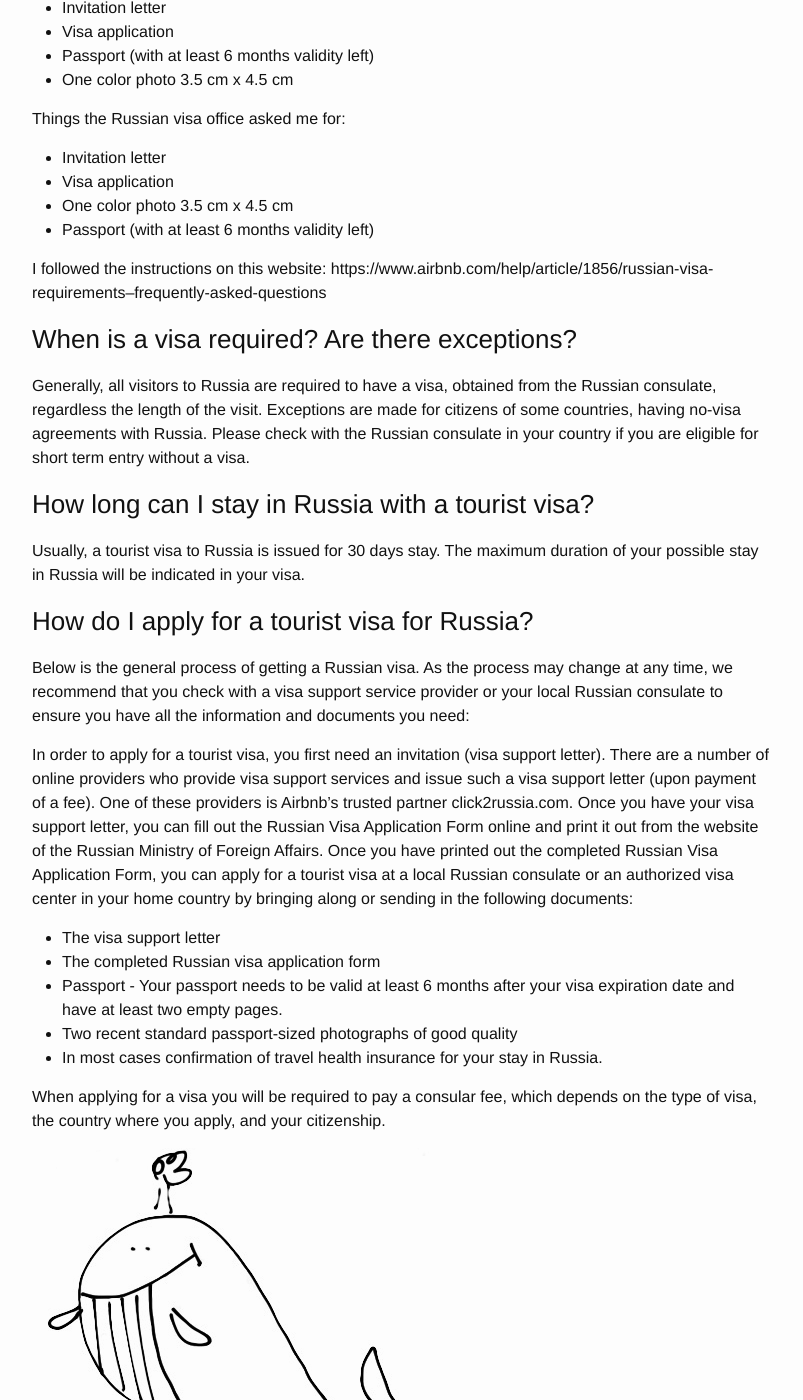
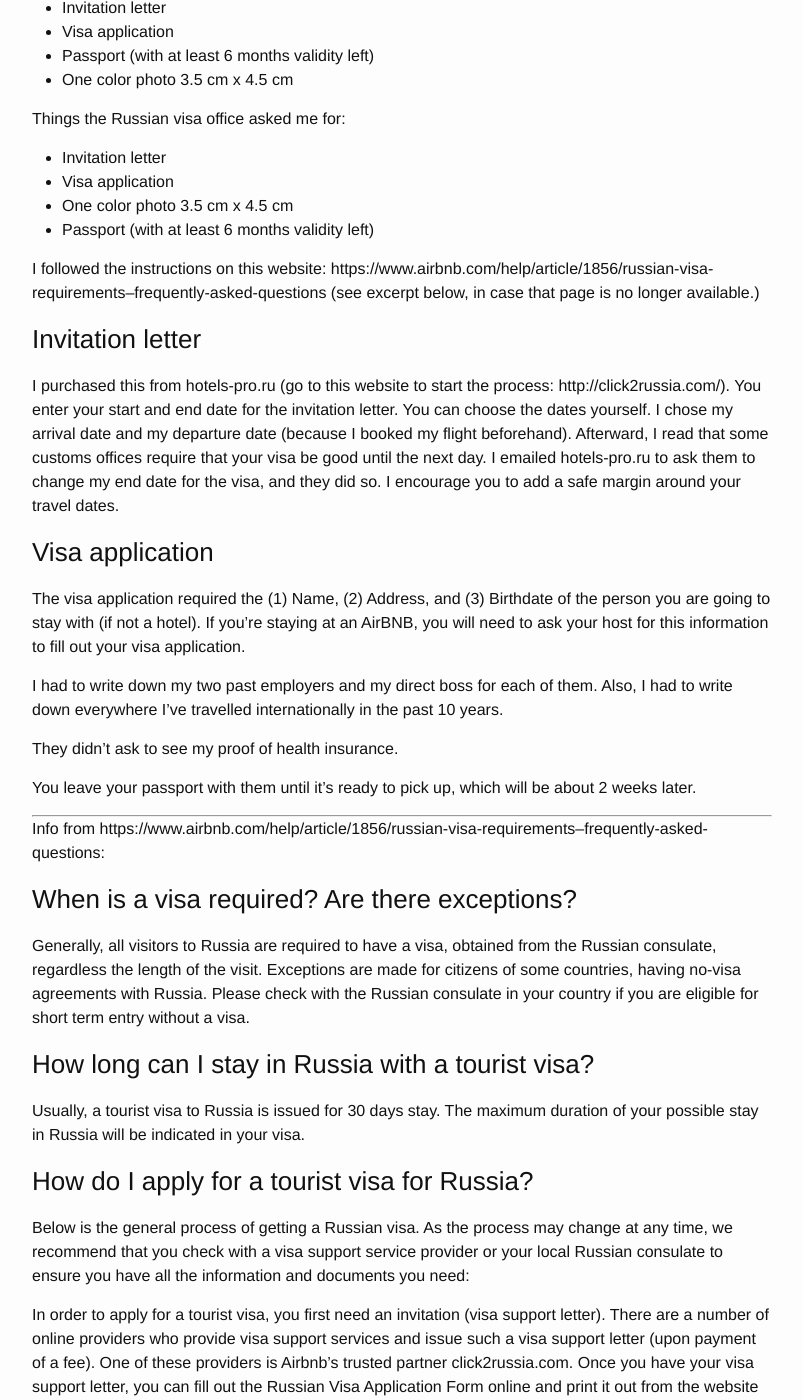
Before and after one commit to bev-a-tron/bev-a-tron.github.io, a Jekyll site: the page built from _posts/2018-07-23-how-to-get-a-russian-tourist-visa.markdown, in a window 1280 px wide and 1400 px high, scrolled down 567 px. Shown: the whole window, without its empty margins (238-1041 px from the left). Built offline with Jekyll 4.4.1, drawn with Linux system fonts in a browser that asks for light colours.

Commit message:
Add invitation and visa application info

```diff
--- a/_posts/2018-07-23-how-to-get-a-russian-tourist-visa.markdown
+++ b/_posts/2018-07-23-how-to-get-a-russian-tourist-visa.markdown
@@ -28,7 +28,25 @@ Things the Russian visa office asked me for:
 - One color photo 3.5 cm x 4.5 cm
 - Passport (with at least 6 months validity left)
 
-I followed the instructions on this website: https://www.airbnb.com/help/article/1856/russian-visa-requirements--frequently-asked-questions
+I followed the instructions on this website: https://www.airbnb.com/help/article/1856/russian-visa-requirements--frequently-asked-questions (see excerpt below, in case that page is no longer available.)
+
+### Invitation letter
+
+I purchased this from hotels-pro.ru (go to this website to start the process: http://click2russia.com/). You enter your start and end date for the invitation letter. You can choose the dates yourself. I chose my arrival date and my departure date (because I booked my flight beforehand). Afterward, I read that some customs offices require that your visa be good until the next day. I emailed hotels-pro.ru to ask them to change my end date for the visa, and they did so. I encourage you to add a safe margin around your travel dates.
+
+### Visa application
+
+The visa application required the (1) Name, (2) Address, and (3) Birthdate of the person you are going to stay with (if not a hotel). If you're staying at an AirBNB, you will need to ask your host for this information to fill out your visa application.
+
+I had to write down my two past employers and my direct boss for each of them. Also, I had to write down everywhere I've travelled internationally in the past 10 years.
+
+They didn't ask to see my proof of health insurance.
+
+You leave your passport with them until it's ready to pick up, which will be about 2 weeks later.
+
+---
+
+Info from https://www.airbnb.com/help/article/1856/russian-visa-requirements--frequently-asked-questions:
 
 ### When is a visa required? Are there exceptions?
 Generally, all visitors to Russia are required to have a visa, obtained from the Russian consulate, regardless the length of the visit.  Exceptions are made for citizens of some countries, having no-visa agreements with Russia. Please check with the Russian consulate in your country if you are eligible for short term entry without a visa.
```
